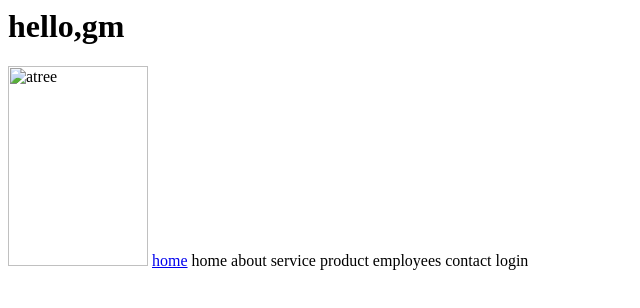
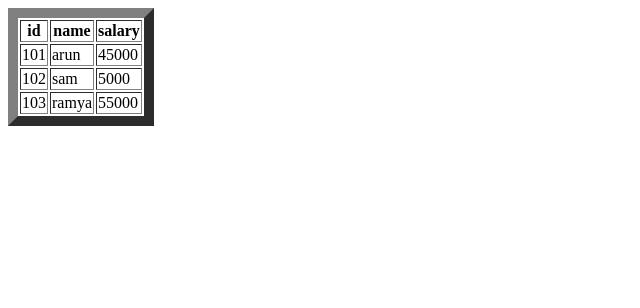
Before and after one commit to Vinisha05-c/fs-july6, a plain HTML site: page three.html in a window 1280 px wide. Shown: the whole page, without its empty margins (0-640 px from the left). Drawn offline with Linux system fonts and the light colour scheme.

Commit message:
commit 10/7

```diff
--- a/three.html
+++ b/three.html
@@ -1,18 +1,30 @@
 <html>
     <head>
+        <title> forat web page</title>
+        <!----5tags----titl/style/script/meta/line-->
+        </head>
         <body>
-            <!---head has 5 tags-->
-    <title> first web page infosis</title>
+            <table border="10">
+            <thead>
+                <th> id</th>
+                <th> name</th>
+                <th> salary</th>
+            </thead>
+            <tbody>
+                <tr> <td> 101 </td>
+                <td> arun </td>
+                <td> 45000</td>
+                </tr>
+                <tr> <td> 102</td>
+                    <td> sam</td>
+                    <td> 5000</td>
+                    <tr> <td> 103</td>
+                    <td> ramya</td>
+                    <td> 55000</td>
+                    </tr>
+                </tr>
+            </tbody>
+            </table>
+        </body>
     </head>
-<h1> hello,gm</h1>
-<img src='./photo.jpg' alt="atree"height="200"width="140"/>
-<a href="./three.html">home</a>
-<a> home</a>
-<a> about</a>
-<a> service</a>
-<a> product</a>
-<a>employees</a>
-<a> contact</a>
-<a> login</a>
-</body>
 </html>
```
